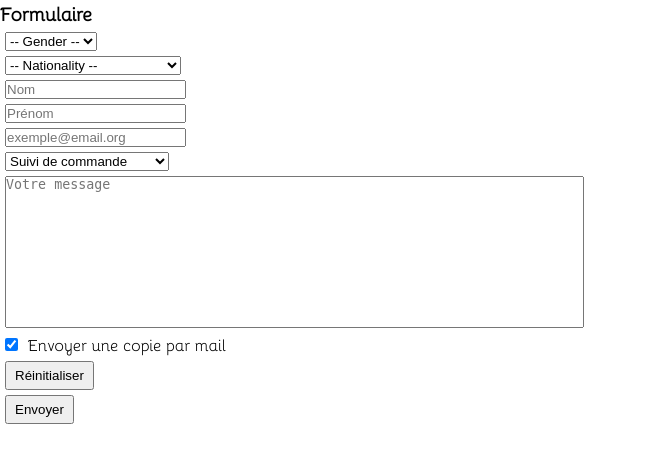
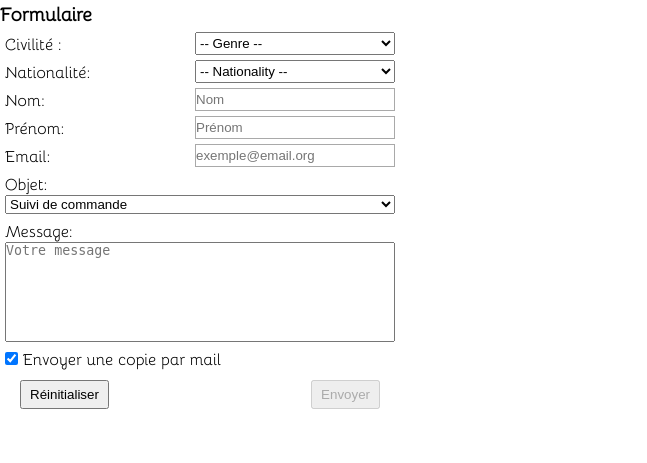
Before and after one commit to j-pard/projet-formulaire, a PHP site: page /formulaire.php in a window 1280 px wide. Shown: the top 463 px of the page, without its empty margins (0-647 px from the left). Run offline with PHP 8.4, Linux system fonts and the light colour scheme.

Commit message:
Avancements formulaire

```diff
--- a/assets/css/style.css
+++ b/assets/css/style.css
@@ -2,6 +2,8 @@
   padding: 0;
   margin: 0;
   outline: none;
+  -webkit-box-sizing: border-box;
+          box-sizing: border-box;
 }
 
 body {
@@ -17,20 +19,67 @@ body {
   font-family: "Bellota";
 }
 
-body form input, body form select, body form textarea {
+body form {
+  width: 400px;
+}
+
+body form label {
   display: block;
   margin: 5px;
 }
 
+body form label input {
+  border: 1px solid darkgray;
+}
+
+body form label .break {
+  display: block;
+  width: 100%;
+}
+
+body form label.inline-label {
+  display: -webkit-box;
+  display: -ms-flexbox;
+  display: flex;
+  -webkit-box-orient: horizontal;
+  -webkit-box-direction: normal;
+      -ms-flex-direction: row;
+          flex-direction: row;
+  -ms-flex-wrap: nowrap;
+      flex-wrap: nowrap;
+  -webkit-box-pack: justify;
+      -ms-flex-pack: justify;
+          justify-content: space-between;
+}
+
+body form label.inline-label input, body form label.inline-label select {
+  width: 200px;
+}
+
 body form textarea {
+  width: 100%;
+  height: 100px;
   resize: none;
+}
+
+body form #buttons {
+  width: 100%;
+  display: -webkit-box;
+  display: -ms-flexbox;
+  display: flex;
+  -webkit-box-orient: horizontal;
+  -webkit-box-direction: normal;
+      -ms-flex-direction: row;
+          flex-direction: row;
+  -ms-flex-wrap: nowrap;
+      flex-wrap: nowrap;
+  -webkit-box-pack: justify;
+      -ms-flex-pack: justify;
+          justify-content: space-between;
+  padding: 5px 20px;
 }
 
 body form .form-btn {
   padding: 5px 8px;
 }
-
-body form input[type="checkbox"] {
-  display: inline-block;
-}
 /*# sourceMappingURL=style.css.map */
--- a/assets/js/script.js
+++ b/assets/js/script.js
@@ -1,3 +1,56 @@
-( () => {
 
-})();
+const inputs = [
+      submit = document.getElementById("submit"),
+      gender = document.getElementById("gender"),
+      nationality = document.getElementById("nationality"),
+      lastname = document.getElementById("lastname"),
+      firstname = document.getElementById("firstname"),
+      email = document.getElementById("email"),
+      subject = document.getElementById("subject"),
+      message = document.getElementById("message"),
+      copy = document.getElementById("copy")
+]
+
+let values = [
+      gender.value,
+      nationality.value,
+      lastname.value,
+      firstname.value,
+      email.value,
+      subject.value,
+      message.value,
+]
+
+const baseBorderColor = "rgb(169, 169, 169)";
+
+// FUNCTIONs ----------
+
+const checkInput = (input) => {
+      values = [
+            gender.value,
+            nationality.value,
+            lastname.value,
+            firstname.value,
+            email.value,
+            subject.value,
+            message.value,
+      ]
+
+      if(values.every(value => value != "")) {
+            submit.removeAttribute("disabled");
+      }
+      else {
+            submit.setAttribute("disabled", true);
+      }
+}
+
+// RUNNING ----------
+
+inputs.forEach(input => {
+      input.addEventListener("keyup", () => {
+            checkInput(input);
+      });
+      input.addEventListener("change", () => {
+            checkInput(input);
+      });
+});
--- a/assets/scss/_reset.scss
+++ b/assets/scss/_reset.scss
@@ -2,6 +2,7 @@
   padding: 0;
   margin: 0;
   outline: none;
+  box-sizing: border-box;
 }
 
 body {
--- a/assets/scss/style.scss
+++ b/assets/scss/style.scss
@@ -9,22 +9,49 @@ body {
       font-family: "Bellota";
 
       form {
-            input, select, textarea {
+            width: 400px;
+            label {
                   display: block;
                   margin: 5px;
+
+                  input {
+                        border: 1px solid rgb(169, 169, 169);
+                  }
+
+                  .break {
+                        display: block;
+                        width: 100%;
+                  }
+            }
+            label.inline-label {
+                  display: flex;
+                  flex-direction: row;
+                  flex-wrap: nowrap;
+                  justify-content: space-between;
+                  input, select {
+                        width: 200px;
+                  }
             }
 
             textarea {
+                  width: 100%;
+                  height: 100px;
                   resize: none;
+            }
+
+            #buttons {
+                  width: 100%;
+                  display: flex;
+                  flex-direction: row;
+                  flex-wrap: nowrap;
+                  justify-content: space-between;
+
+                  padding: 5px 20px;
+
             }
 
             .form-btn {
                   padding: 5px 8px;
             }
-
-            input[type="checkbox"] {
-                  display: inline-block;
-            }
-
       }
 }
--- a/formulaire.php
+++ b/formulaire.php
@@ -9,36 +9,46 @@
 <body>
      <h3>Formulaire</h3>
       <form action="message.php" method="POST">
+            <label class="inline-label" for="gender">Civilité :
                   <select name="gender" id="gender" required>
-                  <option value="">-- Gender --</option>
-                  <option value="male">Male</option>
-                  <option value="female">Female</option>
-                  <option value="other">Other</option>
+                        <option value="">-- Genre --</option>
+                        <option value="male">Mr.</option>
+                        <option value="female">Mme.</option>
+                        <option value="other">Autre</option>
                   </select>
+            </label>
 
+            <label class="inline-label" for="nationality">Nationalité:
                   <?php
                         include("./ressources/nationality.html");
                   ?>
+            </label>
 
-            <input type="text" name="lastname" id="lastname" placeholder="Nom" required>
-            <input type="text" name="firstname" id="firstname" placeholder="Prénom" required>
-            <input type="email" name="email" id="email" placeholder="exemple@email.org" required>
+            <label class="inline-label" for="lastname">Nom: <input type="text" name="lastname" id="lastname" placeholder="Nom" required></label>
+            <label class="inline-label" for="firstname">Prénom: <input type="text" name="firstname" id="firstname" placeholder="Prénom" required></label>
+            <label class="inline-label" for="email">Email: <input type="email" name="email" id="email" placeholder="exemple@email.org" required></label>
 
-            <select name="subject" id="subject" required>
+            <label for="subject">Objet:
+                  <select class="break" name="subject" id="subject" required>
                         <option value="commands">Suivi de commande</option>
                         <option value="technical">Informations techniques</option>
                         <option value="aftersale">Après-vente</option>
                         <option value="other">Autre</option>
                   </select>
+            </label>
 
-            <textarea name="message" id="message" placeholder="Votre message" cols="70" rows="10" required></textarea>
-            <input type="checkbox" name="copy" id="copy" checked>
-            <label for="copy">Envoyer une copie par mail</label>
+            <label for="message">Message:
+                  <textarea class="break" name="message" id="message" placeholder="Votre message" required></textarea>
+            </label>
+            <label for="copy"><input type="checkbox" name="copy" id="copy" checked> Envoyer une copie par mail</label>
 
+            <div id="buttons">
                   <input class="form-btn" type="reset" name="reset" value="Réinitialiser">
-            <input class="form-btn" type="submit" name="submit" value="Envoyer">
+                  <input class="form-btn" id="submit" type="submit" name="submit" value="Envoyer" disabled="true">
+            </div>
 
       </form>
 
+      <script src="./assets/js/script.js"></script>
 </body>
 </html>
--- a/message.php
+++ b/message.php
@@ -3,6 +3,7 @@
 <head>
       <meta charset="UTF-8">
       <meta name="viewport" content="width=device-width, initial-scale=1.0">
+      <link rel="stylesheet" href="./assets/css/style.css">
       <title>Message</title>
 </head>
 <body>
@@ -47,5 +48,9 @@
       }
 
       ?>
+
+      <form action="formulaire.php">
+            <button class="form-btn">Retour</button>
+      </form>
 </body>
 </html>
--- a/ressources/nationality.html
+++ b/ressources/nationality.html
@@ -1,4 +1,4 @@
-<select name="nationality">
+<select id="nationality" name="nationality" required>
   <option value="">-- Nationality --</option>
   <option value="afghan">Afghan</option>
   <option value="albanian">Albanian</option>
```
Lines whose indentation alone changed are shown as unchanged.
